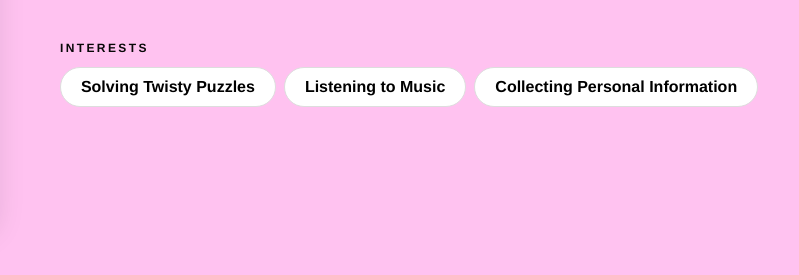
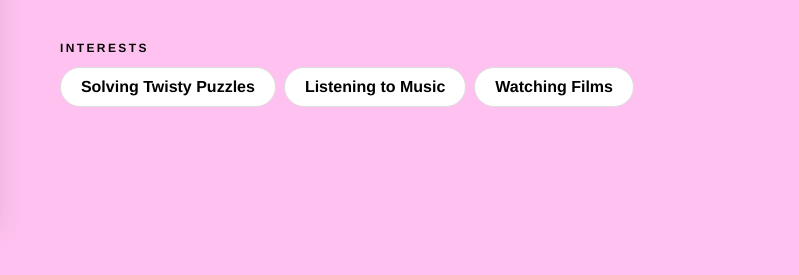
Before and after one commit to benjaminrodriguez9312/benjaminrodriguez9312.github.io, a plain HTML site: page index.html in a window 1280 px wide. Shown: the part 529-804 px from the top of the page, 481-1280 px from the left. Drawn offline with Linux system fonts and the light colour scheme.

Commit message:
Finished Website

```diff
--- a/index.html
+++ b/index.html
@@ -30,7 +30,7 @@
             <ul>
               <li>Solving Twisty Puzzles</li>
               <li>Listening to Music</li>
-              <li>Collecting Personal Information</li>
+              <li>Watching Films</li>
             </ul>
         </div>
       </div>
```
